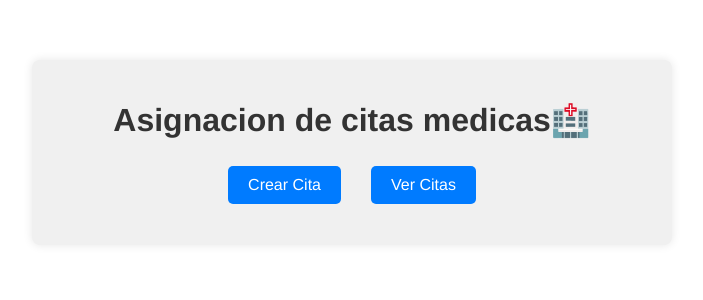
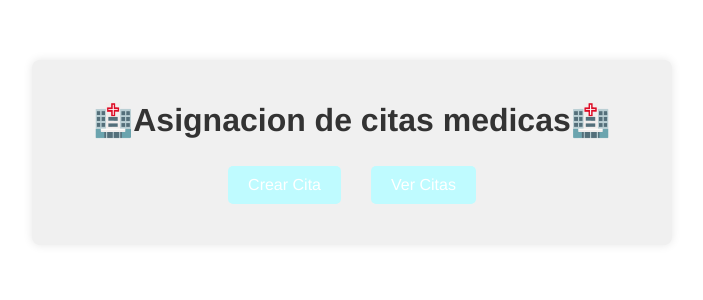
Before and after one commit to sebastian11020/Medical-Appointment-Client, a Vue app: page / in a window 1280 px wide. Shown: the top 300 px of the page, without its empty margins (288-991 px from the left). Built offline with nearby package versions, Linux system fonts and the light colour scheme.

Commit message:
modify_color

```diff
--- a/src/views/CreateAppointment.vue
+++ b/src/views/CreateAppointment.vue
@@ -77,7 +77,7 @@ export default {
   max-width: 600px;
   margin: 0 auto;
   padding: 20px;
-  background: #f0f0f0; /* Gris clarito */
+  background: #bffbff;
   border-radius: 8px;
   box-shadow: 0 0 10px rgba(0, 0, 0, 0.1);
 }
--- a/src/views/HomePage.vue
+++ b/src/views/HomePage.vue
@@ -1,6 +1,6 @@
 <template>
   <div class="container">
-    <h1>Asignacion de citas medicas🏥</h1>
+    <h1>🏥Asignacion de citas medicas🏥</h1>
     <nav>
       <ul>
         <li><router-link to="/create" class="btn">Crear Cita</router-link></li>
@@ -21,7 +21,7 @@ export default {
   max-width: 600px;
   margin: 0 auto;
   padding: 20px;
-  background: #f0f0f0; /* Gris clarito */
+  background: #f0f0f0;
   border-radius: 8px;
   box-shadow: 0 0 10px rgba(0, 0, 0, 0.1);
 }
@@ -48,7 +48,7 @@ nav ul li {
   margin: 5px;
   border: none;
   border-radius: 5px;
-  background-color: #007bff;
+  background-color: #bffbff;
   color: white;
   text-decoration: none;
   text-align: center;
--- a/src/views/ViewAppointments.vue
+++ b/src/views/ViewAppointments.vue
@@ -99,7 +99,7 @@ export default {
   max-width: 800px;
   margin: 0 auto;
   padding: 20px;
-  background: #f0f0f0; /* Gris clarito */
+  background: #bffbff;
   border-radius: 8px;
   box-shadow: 0 0 10px rgba(0, 0, 0, 0.1);
 }
```
